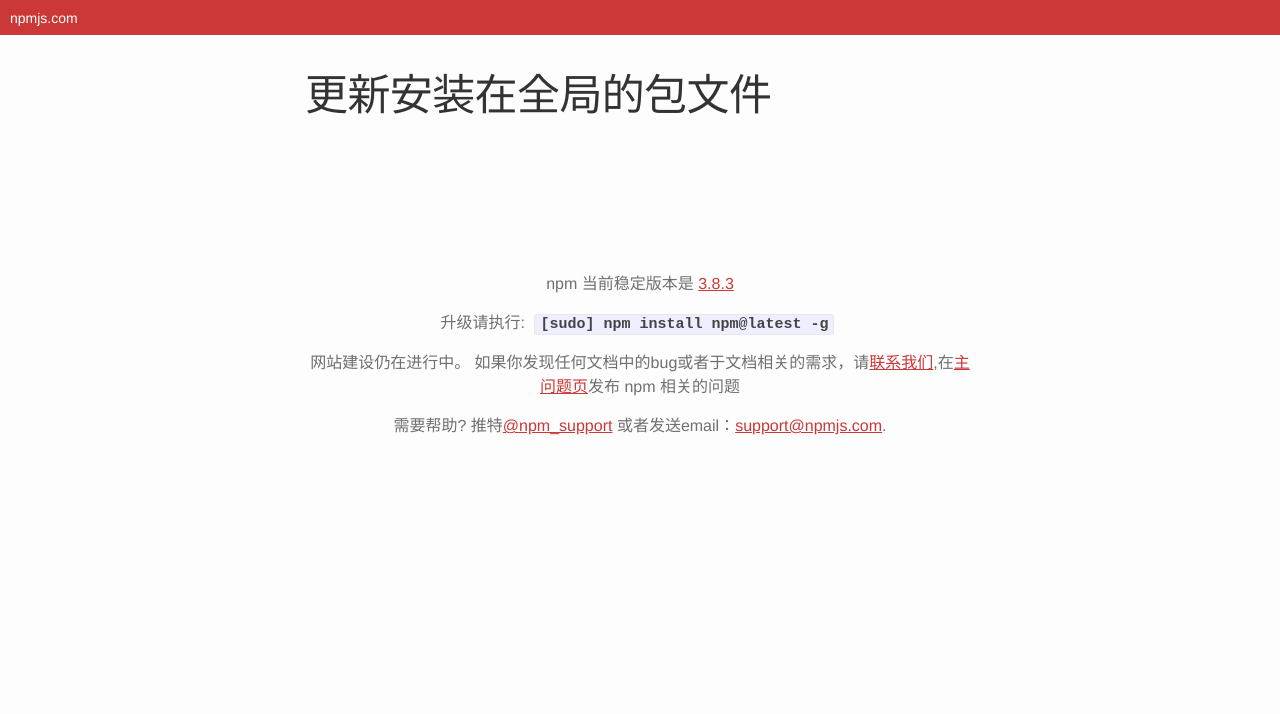
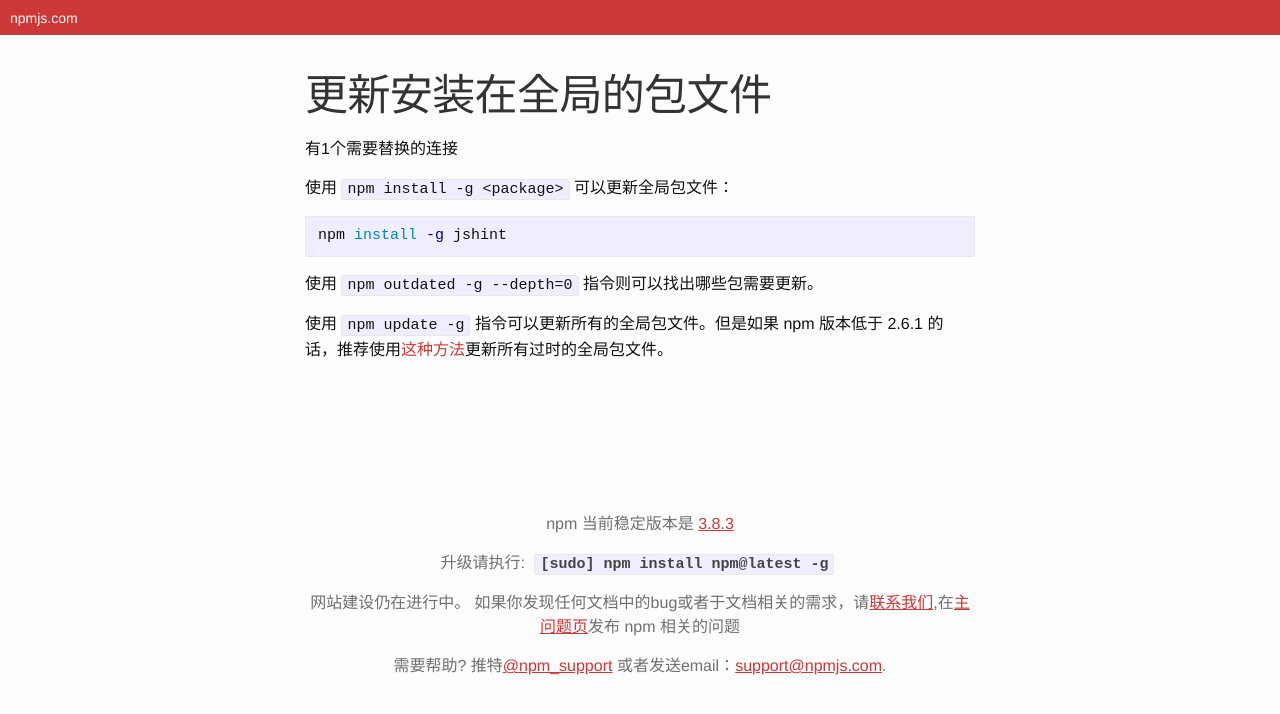
Before and after one commit to LeoHuiyi/npmjs-documentation, a Jekyll site: the page built from _posts/2000-01-07-updatingGlobalPackages.md, in a window 1280 px wide. Shown: the top 714 px of the page. Built offline with Jekyll 4.4.1, drawn with Linux system fonts in a browser that asks for light colours.

Commit message:
有1个需要替换的连接

````diff
--- a/_posts/2000-01-07-updatingGlobalPackages.md
+++ b/_posts/2000-01-07-updatingGlobalPackages.md
@@ -2,7 +2,18 @@
 layout: post
 title:  "更新安装在全局的包文件"
 date:   2016-03-29 11:55:25 +0800
-finished: "☆"
+finished: "★"
 tag: 'getting-started'
 order: '09'
 ---
+有1个需要替换的连接
+
+使用 `npm install -g <package>` 可以更新全局包文件：
+
+```bash
+npm install -g jshint
+```
+
+使用 `npm outdated -g --depth=0` 指令则可以找出哪些包需要更新。
+
+使用 `npm update -g` 指令可以更新所有的全局包文件。但是如果 npm 版本低于 2.6.1 的话，推荐使用[这种方法](https://gist.github.com/othiym23/4ac31155da23962afd0e)更新所有过时的全局包文件。
````
